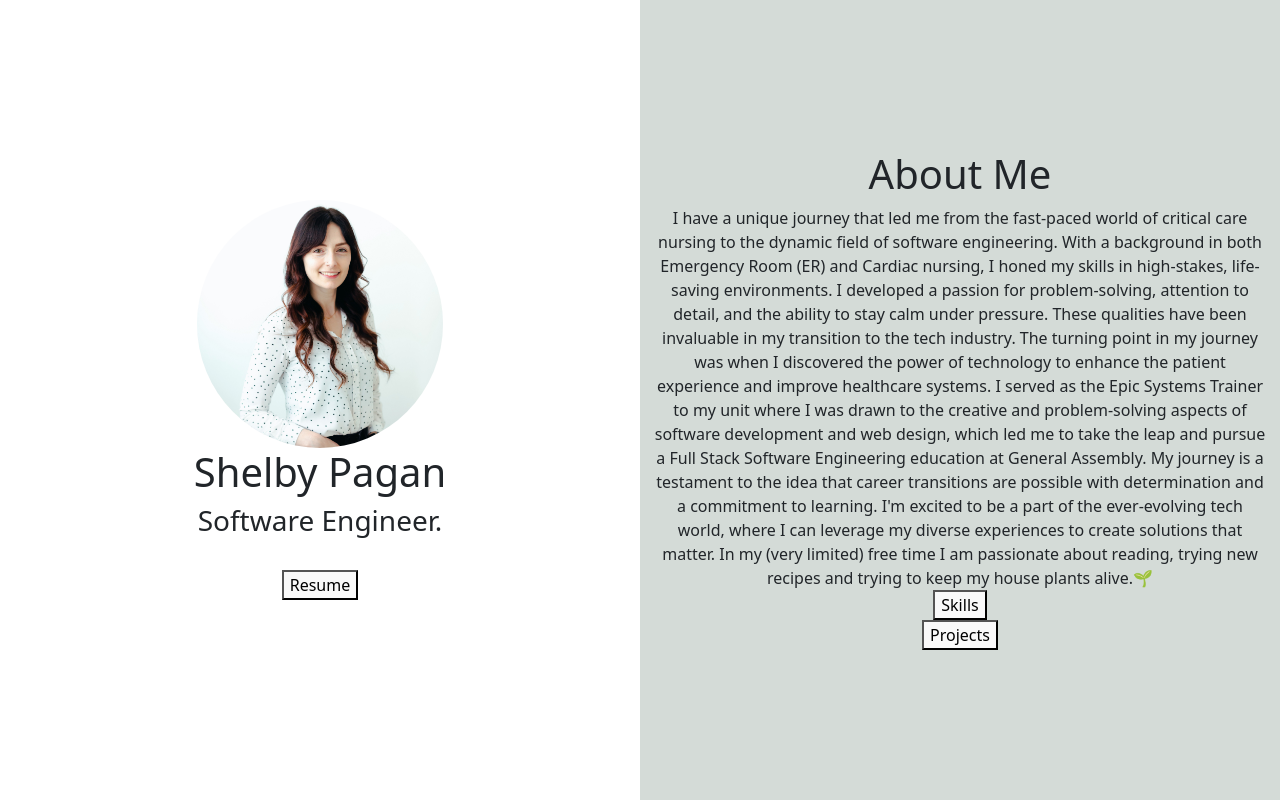
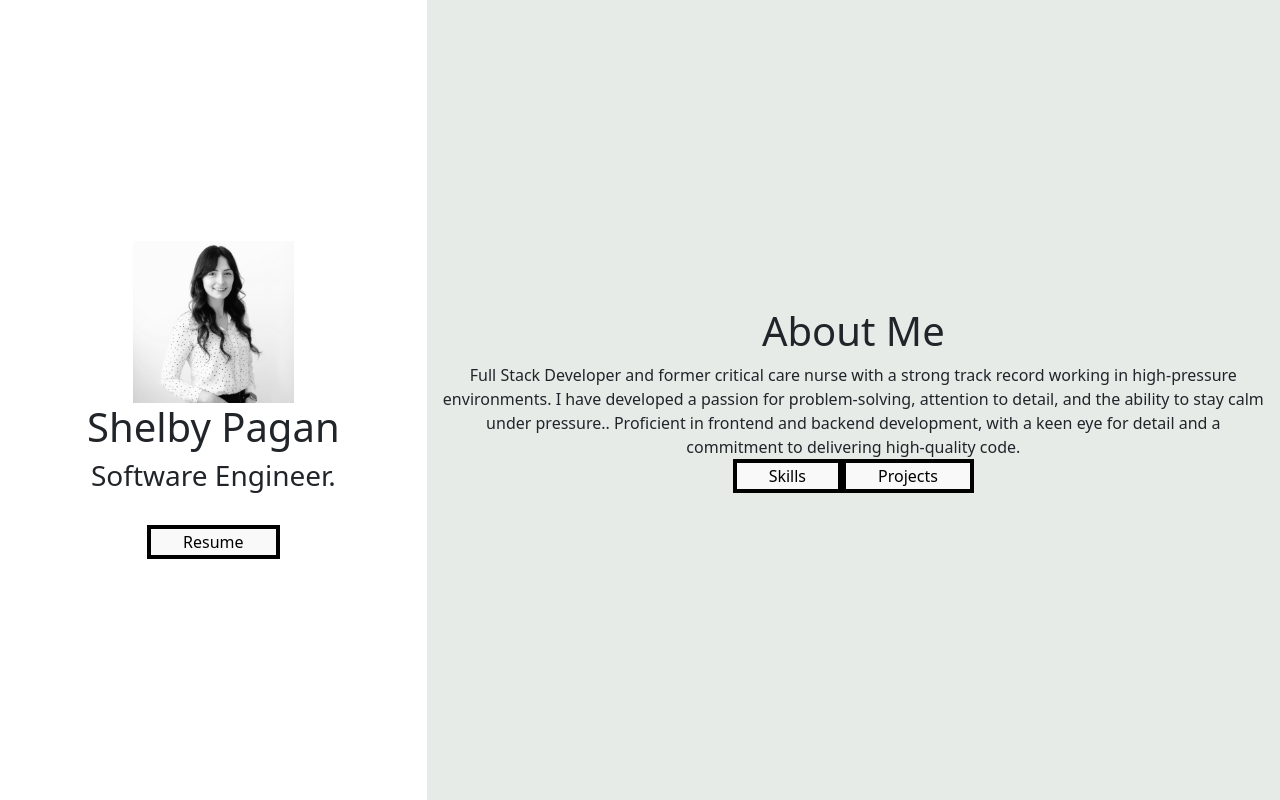
Before and after one commit to shelbyyy16/Shelby-Pagan-Portfolio, a React (Vite) app: page / in a window 1280 px wide. Built offline with nearby package versions, Linux system fonts and the light colour scheme.

Commit message:
added b&w transition to headshot

```diff
--- a/public/about.json
+++ b/public/about.json
@@ -2,5 +2,5 @@
     "name": "Shelby",
     "email": "shelby.e.pagan@gmail.com",
     "headshot": "images/headshot.jpg",
-    "bio": "I have a unique journey that led me from the fast-paced world of critical care nursing to the dynamic field of software engineering. With a background in both Emergency Room (ER) and Cardiac nursing, I honed my skills in high-stakes, life-saving environments. I developed a passion for problem-solving, attention to detail, and the ability to stay calm under pressure. These qualities have been invaluable in my transition to the tech industry. The turning point in my journey was when I discovered the power of technology to enhance the patient experience and improve healthcare systems. I served as the Epic Systems Trainer to my unit where I was drawn to the creative and problem-solving aspects of software development and web design, which led me to take the leap and pursue a Full Stack Software Engineering education at General Assembly. My journey is a testament to the idea that career transitions are possible with determination and a commitment to learning. I'm excited to be a part of the ever-evolving tech world, where I can leverage my diverse experiences to create solutions that matter. In my (very limited) free time I am passionate about reading, trying new recipes and trying to keep my house plants alive.🌱"
+    "bio": "Full Stack Developer and former critical care nurse with a strong track record working in high-pressure environments. I have developed a passion for problem-solving, attention to detail, and the ability to stay calm under pressure.. Proficient in frontend and backend development, with a keen eye for detail and a commitment to delivering high-quality code."
   }
--- a/src/App.css
+++ b/src/App.css
@@ -1,9 +1,8 @@
 #root {
   width:100%;
-  max-width: 1920px;
+  max-width: 2220px;
   margin: 0;
   text-align: center;
-  background-color: white;
 }
 
 
--- a/src/index.css
+++ b/src/index.css
@@ -5,8 +5,6 @@
   margin: 0;
   color-scheme: light dark;
   color: rgba(255, 255, 255, 0.87);
-
-
   font-synthesis: none;
   text-rendering: optimizeLegibility;
   -webkit-font-smoothing: antialiased;
@@ -18,11 +16,23 @@
   height: auto;
   max-width: 400px;
   max-height: 400px;
-  border-radius: 50%;
+  filter: grayscale(100%);
+  transition: filter 0.3s ease-in-out;
+}
+
+.headshot:hover {
+  filter: grayscale(0%);
 }
 
 #about-me {
-  background-color: #d4dbd7;
+  background-color: #e7ebe8;
+}
+
+button {
+  background-color: black;
+  border: .25rem solid black;
+  padding-left: 2rem;
+  padding-right: 2rem;
 }
 
 @media (prefers-color-scheme: light) {
--- a/src/pages/Home.jsx
+++ b/src/pages/Home.jsx
@@ -17,19 +17,25 @@ function Home() {
   const loaded = () => (
     <div className="container-fluid">
       <div className="row" style={{ height: "100vh" }}>
-      <div className="col-6 d-flex flex-column justify-content-center align-items-center">
-        <img src={about.headshot} className="headshot" alt={about.name} />
+        <div className="col-4 d-flex flex-column justify-content-center align-items-center" id="home">
+          <img
+            src="/images/headshot.jpg"
+            className="headshot"
+            alt={about.name}
+          />
           <h1>Shelby Pagan</h1>
           <h3>Software Engineer.</h3>
           <br></br>
           <button>Resume</button>
         </div>
-      <div className="col-6 d-flex flex-column justify-content-center align-items-center" id="about-me">
+        <div className="col-8 d-flex flex-column justify-content-center align-items-center" id="about-me">
           <h1>About Me</h1>
           {about.bio}
           <br></br>
-        <button>Skills</button>
+          <div className="d-flex">
+            <button className="mr-2">Skills</button>
             <button>Projects</button>
+          </div>
         </div>
       </div>
     </div>
```
Also changed, not shown: public/images/background.png (added), public/images/headshotbw.jpg (added). Lines whose indentation alone changed are shown as unchanged.
